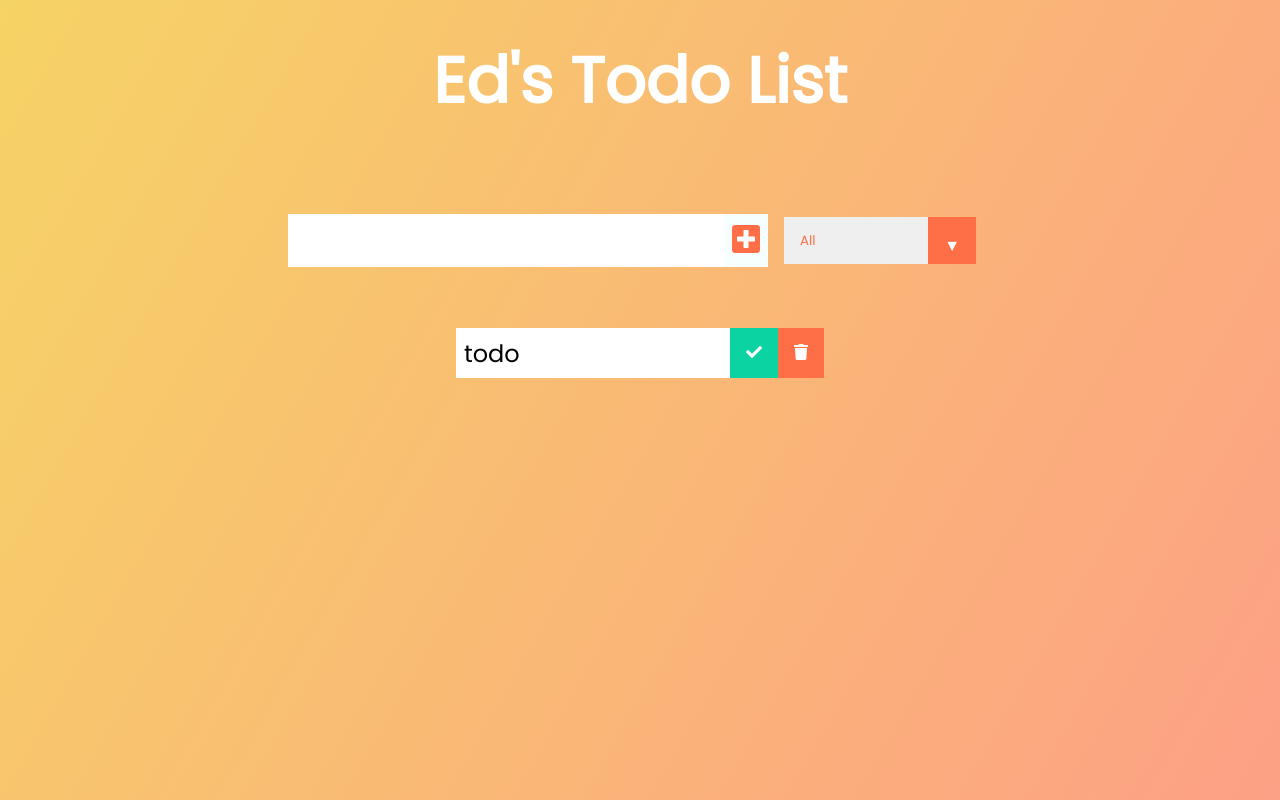
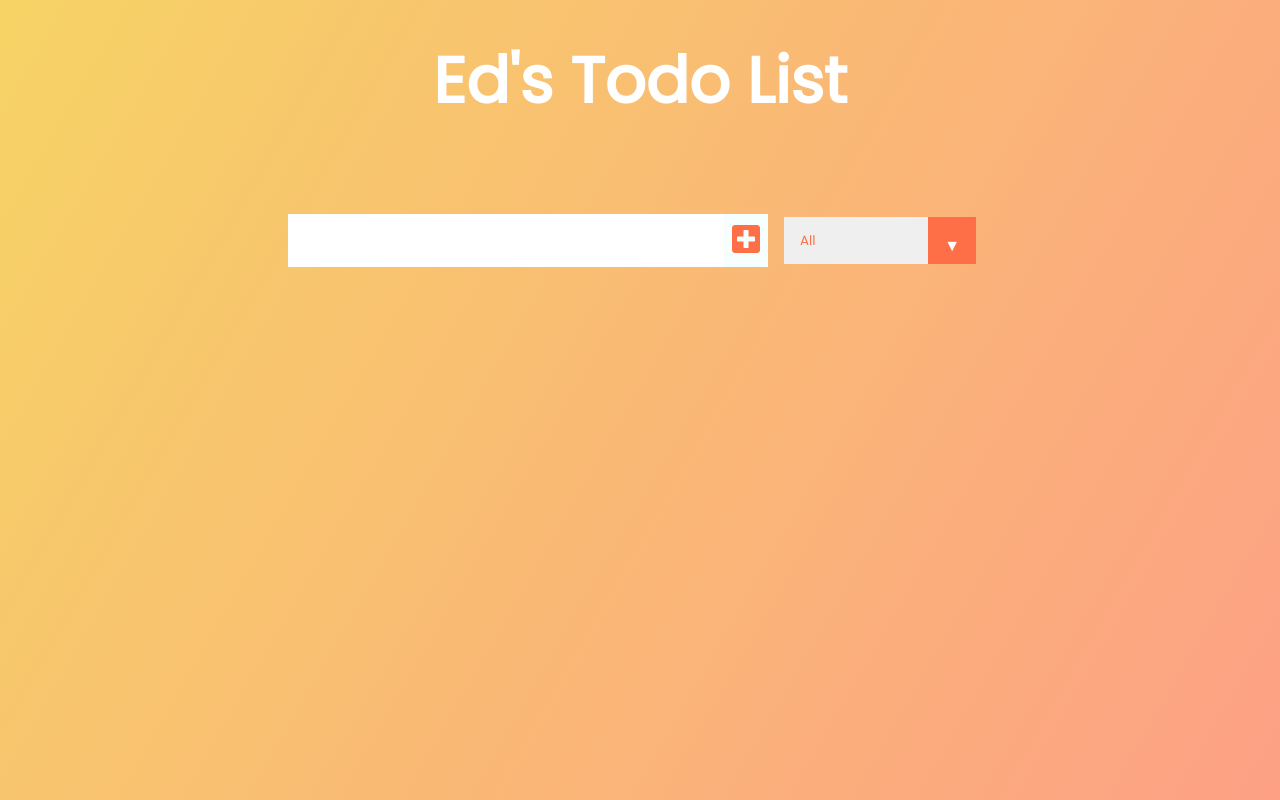
Before and after one commit to wetech16/Todo-with-React-Dev-Ed, a React (Create React App) app in the folder my-app/: page / in a window 1280 px wide. Built offline with nearby package versions, Linux system fonts and the light colour scheme.

Commit message:
-added props

```diff
--- a/my-app/src/App.js
+++ b/my-app/src/App.js
@@ -12,7 +12,7 @@
           <h1> Ed's Todo List </h1>
         </header>
         <Form inputText={inputText} setInputText={setInputText} todos={todos} setTodos={setTodos} />
-        <TodoList />
+        <TodoList todos={todos} />
     </div>
   );
 }
--- a/my-app/src/components/Todo.js
+++ b/my-app/src/components/Todo.js
@@ -1,9 +1,9 @@
 import React from 'react'
 
-function Todo() {
+function Todo({text}) {
     return (
         <div className="todo">
-            <li className="todo-item">todo</li>
+            <li className="todo-item">{text}</li>
             <button className="complete-btn">
                 <i className="fas fa-check"></i>
             </button>
--- a/my-app/src/components/TodoList.js
+++ b/my-app/src/components/TodoList.js
@@ -1,12 +1,14 @@
 import React from "react";
 import Todo from "./Todo";
 
-function TodoList() {
+function TodoList({todos}) {
   return (
     <div>
       <div className="todo-container">
         <ul className="todo-list">
-            <Todo />
+        {todos.map( (todo) => (
+            <Todo key={todo.id} text={todo.text} />
+        ))}
         </ul>
       </div>
     </div>
```
